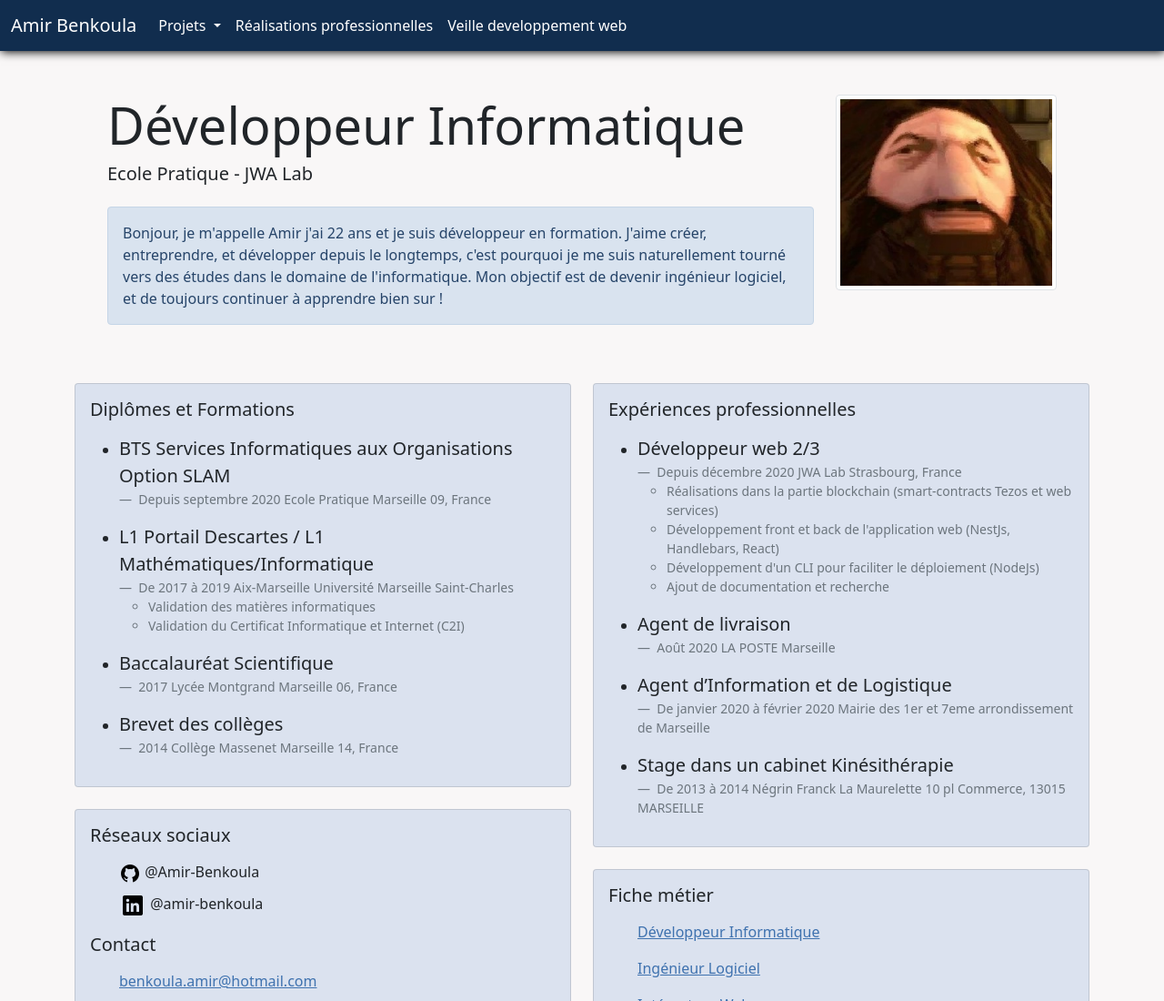
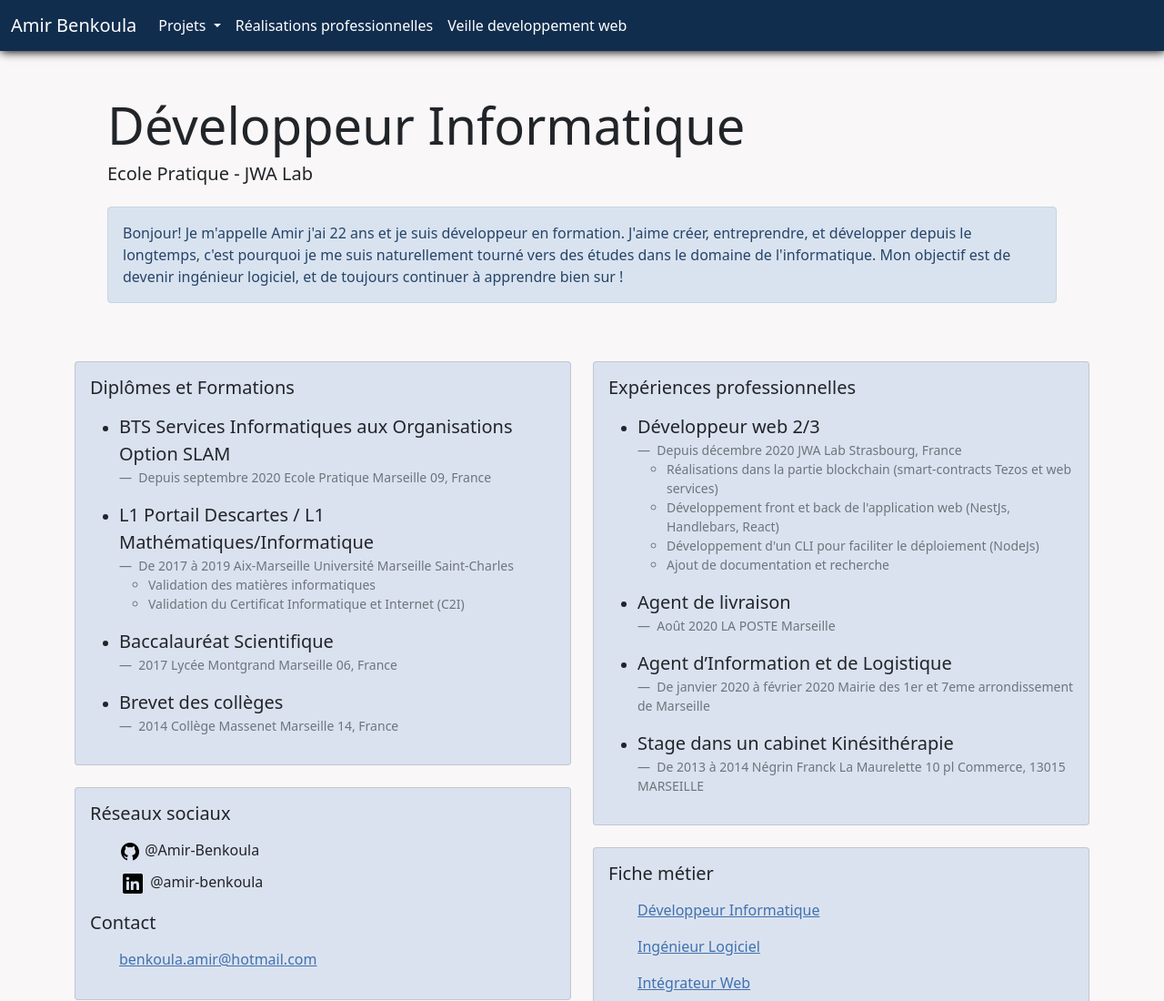
Before and after one commit to Amir-Benkoula/amir-benkoula.github.io, a website: page index.html in a window 1280 px wide. Shown: the top 1100 px of the page at 91% size. Drawn offline with nearby package versions, Linux system fonts and the light colour scheme.

Commit message:
remove pp

```diff
--- a/index.html
+++ b/index.html
@@ -50,15 +50,12 @@
 
     <div class="container py-4">
         <div class="row m-4">
-            <div class="col-sm-9">
+            <div class="col-sm-12">
                 <h1 class="display-4">Développeur Informatique</h1>
                 <h3 class="lead"><b>Ecole Pratique - JWA Lab</b></h3>
                 <div class="alert alert-primary mt-4" role="alert">
-                    Bonjour, je m'appelle Amir j'ai 22 ans et je suis développeur en formation. J'aime créer, entreprendre, et développer depuis le longtemps, c'est pourquoi je me suis naturellement tourné vers des études dans le domaine de l'informatique. Mon objectif est de devenir ingénieur logiciel, et de toujours continuer à apprendre bien sur !
+                    Bonjour! Je m'appelle Amir j'ai 22 ans et je suis développeur en formation. J'aime créer, entreprendre, et développer depuis le longtemps, c'est pourquoi je me suis naturellement tourné vers des études dans le domaine de l'informatique. Mon objectif est de devenir ingénieur logiciel, et de toujours continuer à apprendre bien sur !
                 </div>
-            </div>
-            <div class="col-sm-3">
-                <img src="img/pp.jpg" width="260" alt="..." class="img-thumbnail" >
             </div>
         </div>
         <div class="row" data-masonry='{"percentPosition": true }'>
```
Also changed, not shown: pages/item_service.html (+5 -1 lines), img/pp.jpg (deleted).
